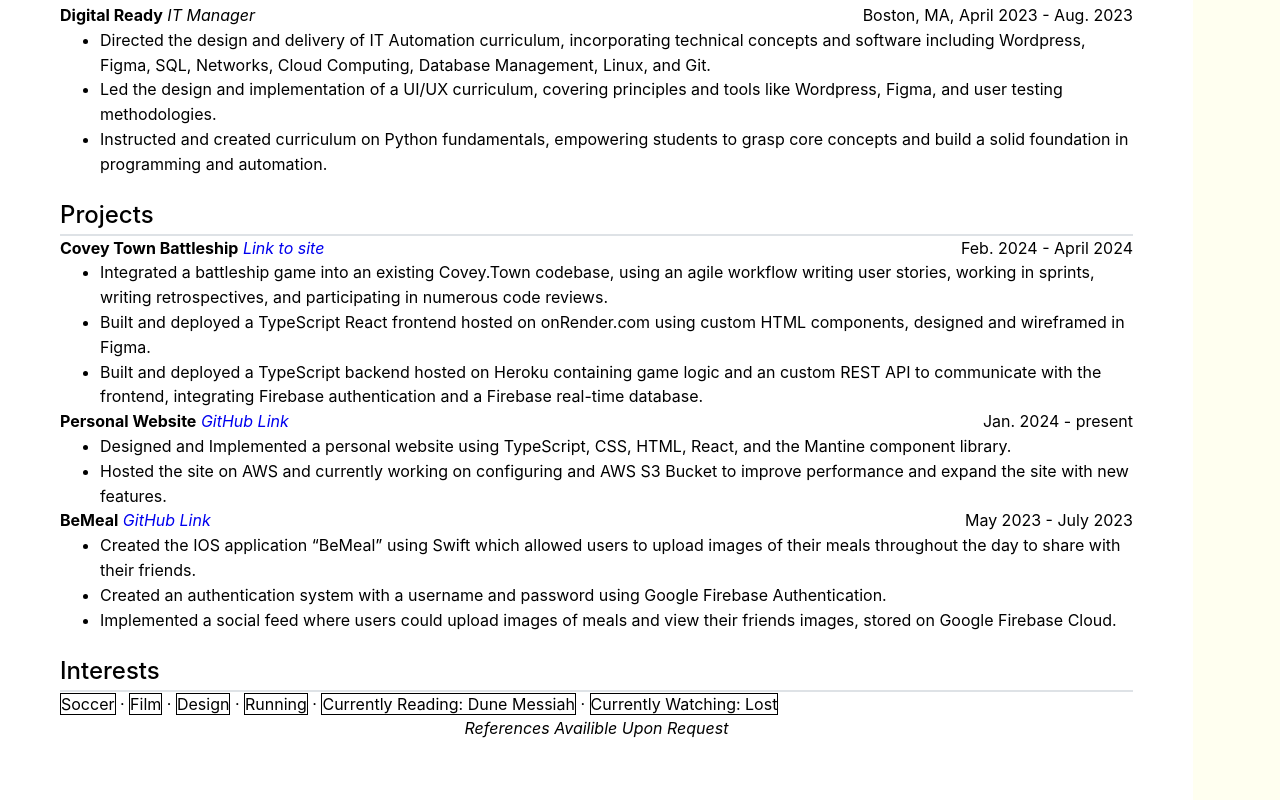
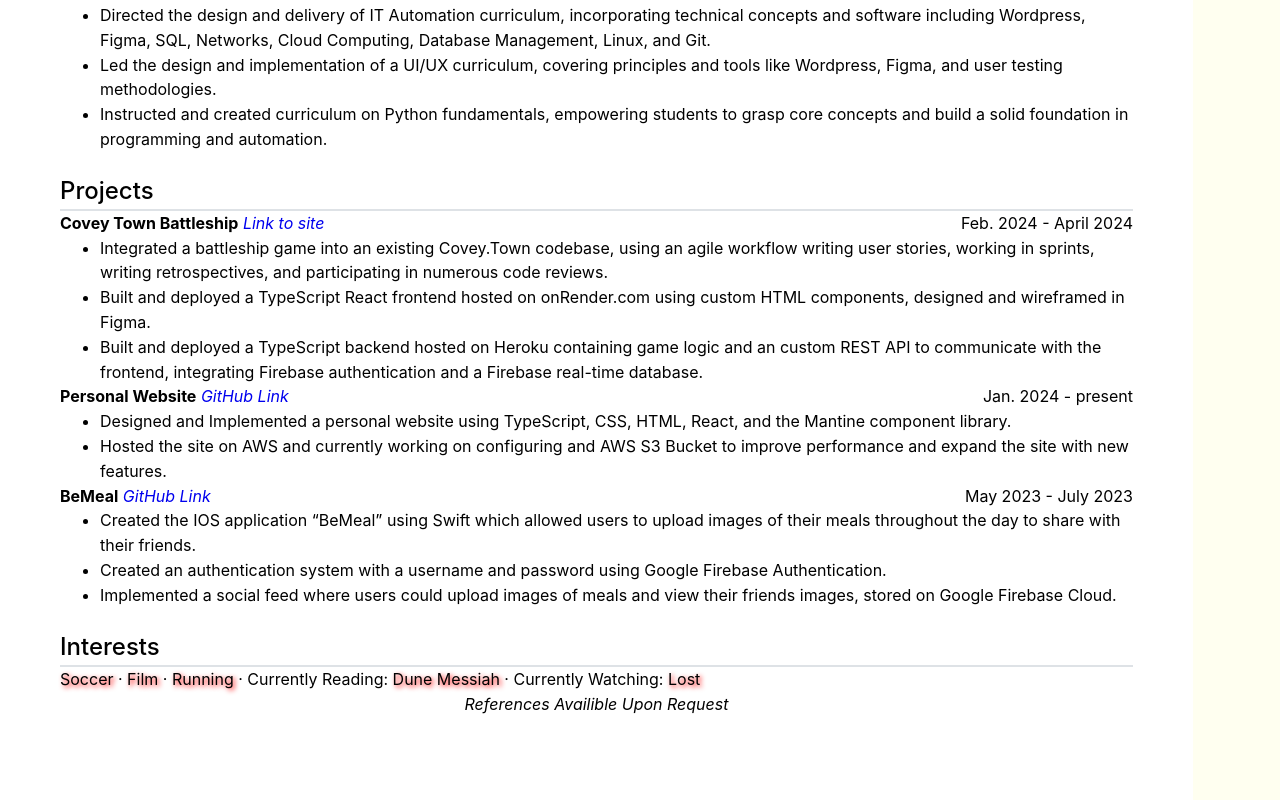
Before and after one commit to nkosko21/Personal-Website, a React (Create React App) app: page /resume in a window 1280 px wide. Shown: the part 789-1589 px from the top of the page. Built offline with nearby package versions, Linux system fonts and the light colour scheme.

Commit message:
interests

```diff
--- a/src/pages/Interactable Resume Page/InteractableResume.css
+++ b/src/pages/Interactable Resume Page/InteractableResume.css
@@ -29,7 +29,8 @@
 
 .clickable-text {
   cursor: pointer;
-  border: 1px solid black;
+  /* border: 1px solid black; */
+  text-shadow: 2px 2px 5px red;
 }
 
 .italicized-text {
--- a/src/pages/Interactable Resume Page/InteractableResume.tsx
+++ b/src/pages/Interactable Resume Page/InteractableResume.tsx
@@ -30,13 +30,13 @@
     <div className="resume-container">
       <span className="centered-text">
         <h2>Nicholas Kosko</h2>
-        <div>
+        {/* <div>
           <span style={{ fontWeight: 'bold' }}>Objective:</span> Full-Time Software Engineering Internship <span style={{ fontWeight: 'bold' }}>Availibility: </span>
           June - December 2024
           <br/>
-        </div>
+        </div> */}
         <div>
-          <a target='_blank' href={'https://www.nicholaskosko.net/'}>nicholaskosko.net</a> · nickoy7@gmail.com · Boston, MA (Local)
+          nickoy7@gmail.com · Boston, MA (Local)
         </div>
       </span>
 
@@ -104,7 +104,7 @@
           <span>
             <span className="bolded-text">Varsity Tutors</span> <span className="italicized-text">Computer Science Tutor</span>
           </span>
-          Boston, MA Feb. 2024 - Present
+          Boston, MA Feb. 2024 - April 2024
         </span>
         <ul>
         <li style={{ fontFamily: ''}}>
@@ -210,12 +210,13 @@
       <h3>Interests</h3>
       <Divider size='sm' />
       <div>
-        <span className="clickable-text">Soccer</span>{' · '}
-        <span className="clickable-text">Film</span>{' · '}
-        <span className="clickable-text">Design</span>{' · '}
-        <span className="clickable-text">Running</span>{' · '}
-        <span className="clickable-text">Currently Reading: Dune Messiah</span>{' · '}
-        <span className="clickable-text">Currently Watching: Lost</span>
+        {EasyHoverCard(resumeData.soccer.target, resumeData.soccer.dropdown)}
+        {EasyHoverCard(resumeData.film.target, resumeData.film.dropdown)}
+        {EasyHoverCard(resumeData.running.target, resumeData.running.dropdown)}
+        <span>
+          Currently Reading: {EasyHoverCard(resumeData.duneMessiah.target, resumeData.duneMessiah.dropdown)}
+        </span>{' · '}
+        <span>Currently Watching: {EasyHoverCard(resumeData.lost.target, resumeData.lost.dropdown)}</span>
       </div>
 
 
--- a/src/pages/Interactable Resume Page/ResumeData.tsx
+++ b/src/pages/Interactable Resume Page/ResumeData.tsx
@@ -31,7 +31,11 @@
     target: <span className="clickable-text">Object Oriented Design</span>,
     dropdown:
     <p className="hovercard-text">
-      CS3500 Object-Oriented Design I took during my Spring 2023 semester, and blah blah blah.
+      CS 3500 provided a rigorous approach to object-oriented programming and design, focusing
+      on abstraction, modularity, and code reuse for large-scale systems.
+      The course covered key concepts such as objects, classes, methods, interfaces, encapsulation,
+      polymorphism, and inheritance. I gained hands-on experience with Java tools and techniques for
+      creating and maintaining applications.
     </p>
   },
   python: {
@@ -197,6 +201,43 @@
         I've used Google Firebase for both user authentication and it's real-time database, implementing both using Swift in
         my <a target='_blank' href='https://github.com/nkosko21'>BeMeal</a> IOS application.
       </p>
+  },
+  soccer: {
+    target: <span><span className="clickable-text">Soccer</span>{' · '}</span>,
+    dropdown:
+      <p className="hovercard-text">
+        I play soccer constantly, from intramurals to occasional sunday league games. I play as a fullback so a right or left defender.
+      </p>
+  },
+  film: {
+    target: <span><span className="clickable-text">Film</span>{' · '}</span>,
+    dropdown:
+      <p className="hovercard-text">
+        I love watching and making movies! You can find some of the video projects I've made in the videography seciton of the website.
+        My favorite movie is Romeo + Juliet.
+      </p>
+  },
+  running: {
+    target: <span><span className="clickable-text">Running</span>{' · '}</span>,
+    dropdown:
+      <p className="hovercard-text">
+        I've always loved running as a way to relax and stay in shape, and I love to do races like the 10 mile Blessing of the Fleet
+        in Rhode Island that I do with my friends every summer.
+      </p>
+  },
+  duneMessiah: {
+    target: <span className="clickable-text">Dune Messiah</span>,
+    dropdown:
+      <p className="hovercard-text">
+        It's really good but it could never hold up to the first book. I'm also super super excited for the Denis Villnueve movie adaptation.
+      </p>
+  },
+  lost: {
+    target: <span className="clickable-text">Lost</span>,
+    dropdown:
+      <p className="hovercard-text">
+        This is my third rewatch of Lost and I'm on the third season. I pretty much gets worse from this point on but it's so captivating.
+      </p>
   }
 
 }
```
